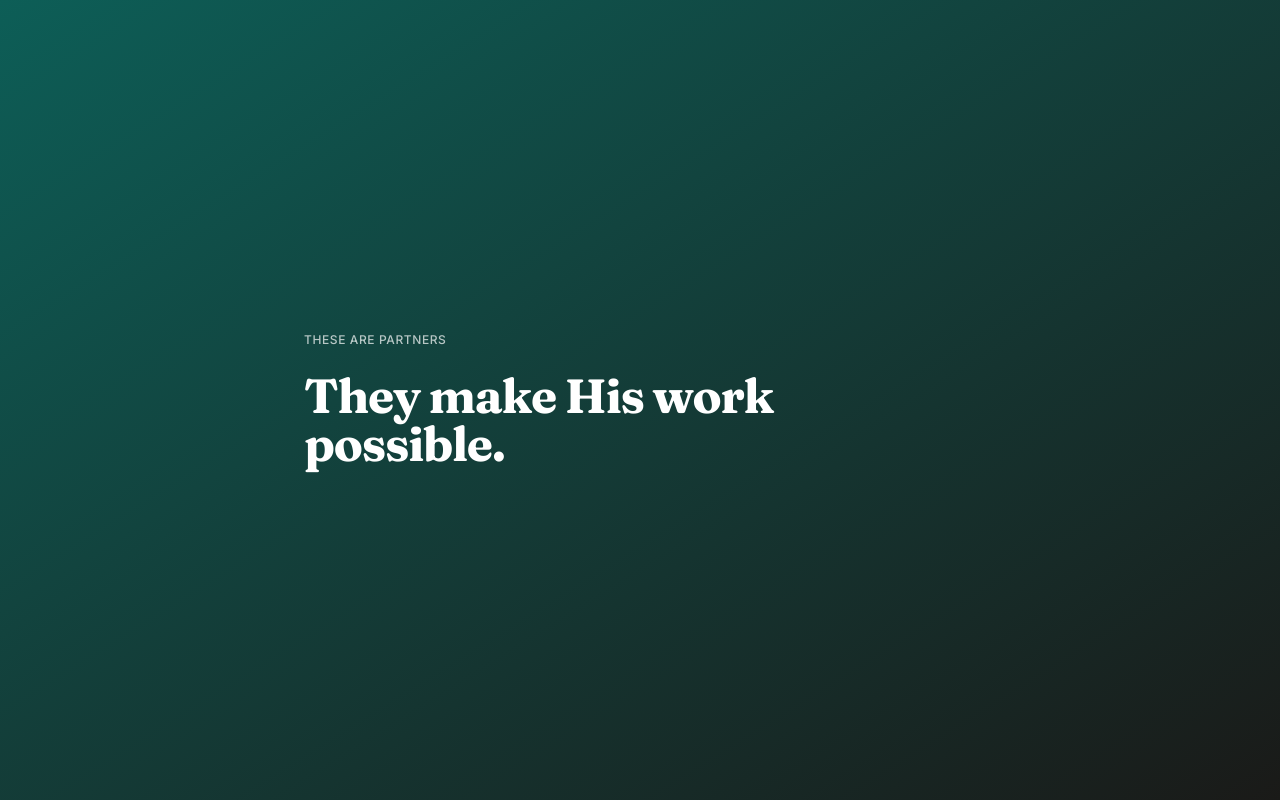
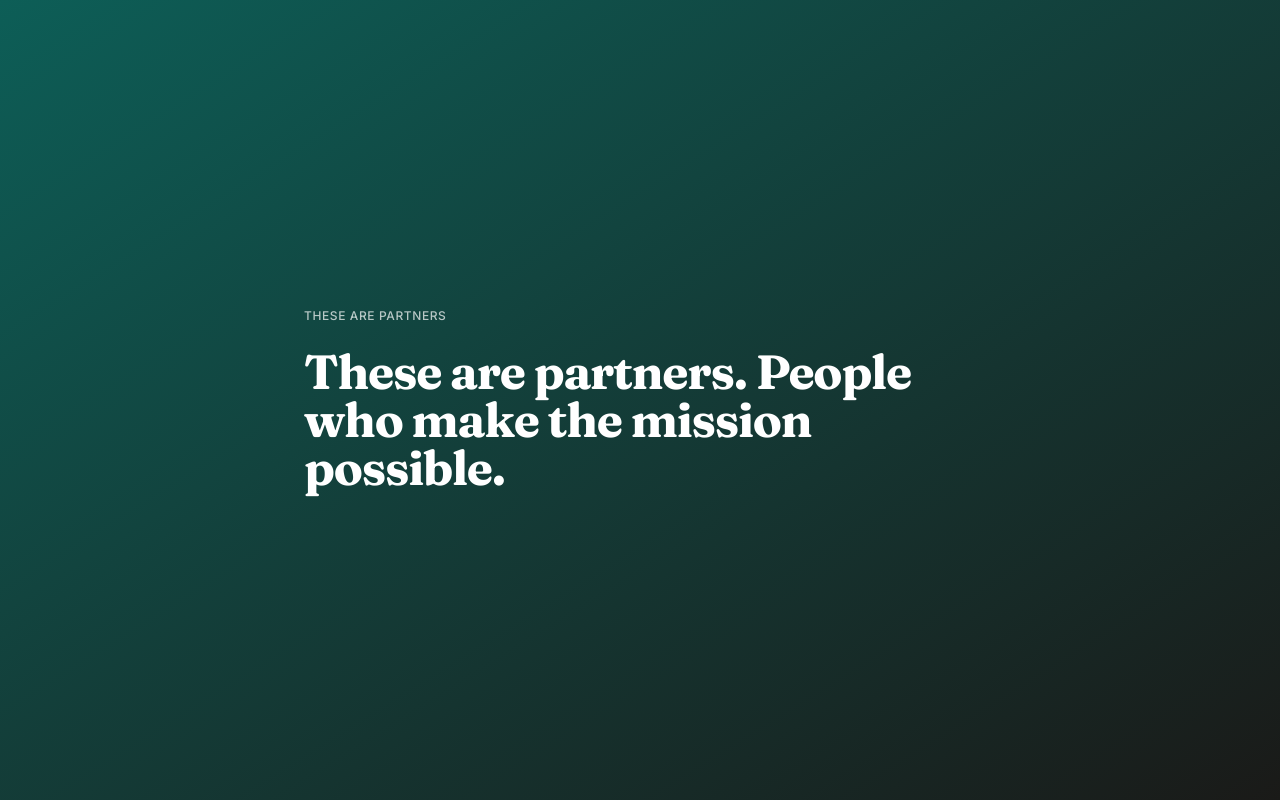
Before and after one commit to whoisjimilitan/restoration-community, a Next.js app in the folder apps/web/: page /partnership in a window 1280 px wide. Shown: the top 800 px of the page. Built offline with nearby package versions, Linux system fonts and the light colour scheme.

Commit message:
polish: tighten partnership hero subtitle

```diff
--- a/apps/web/src/app/partnership/page.tsx
+++ b/apps/web/src/app/partnership/page.tsx
@@ -45,7 +45,7 @@ export default function PartnershipPage() {
 
           <div className={`transform transition-all duration-700 ${isLoaded ? 'opacity-100 translate-y-0' : 'opacity-0 translate-y-4'}`} style={{ transitionDelay: '240ms' }}>
             <h1 className="text-3xl sm:text-4xl md:text-5xl font-rc-serif font-bold text-white leading-tight tracking-tight">
-              They make His work possible.
+              These are partners. People who make the mission possible.
             </h1>
           </div>
         </div>
```
